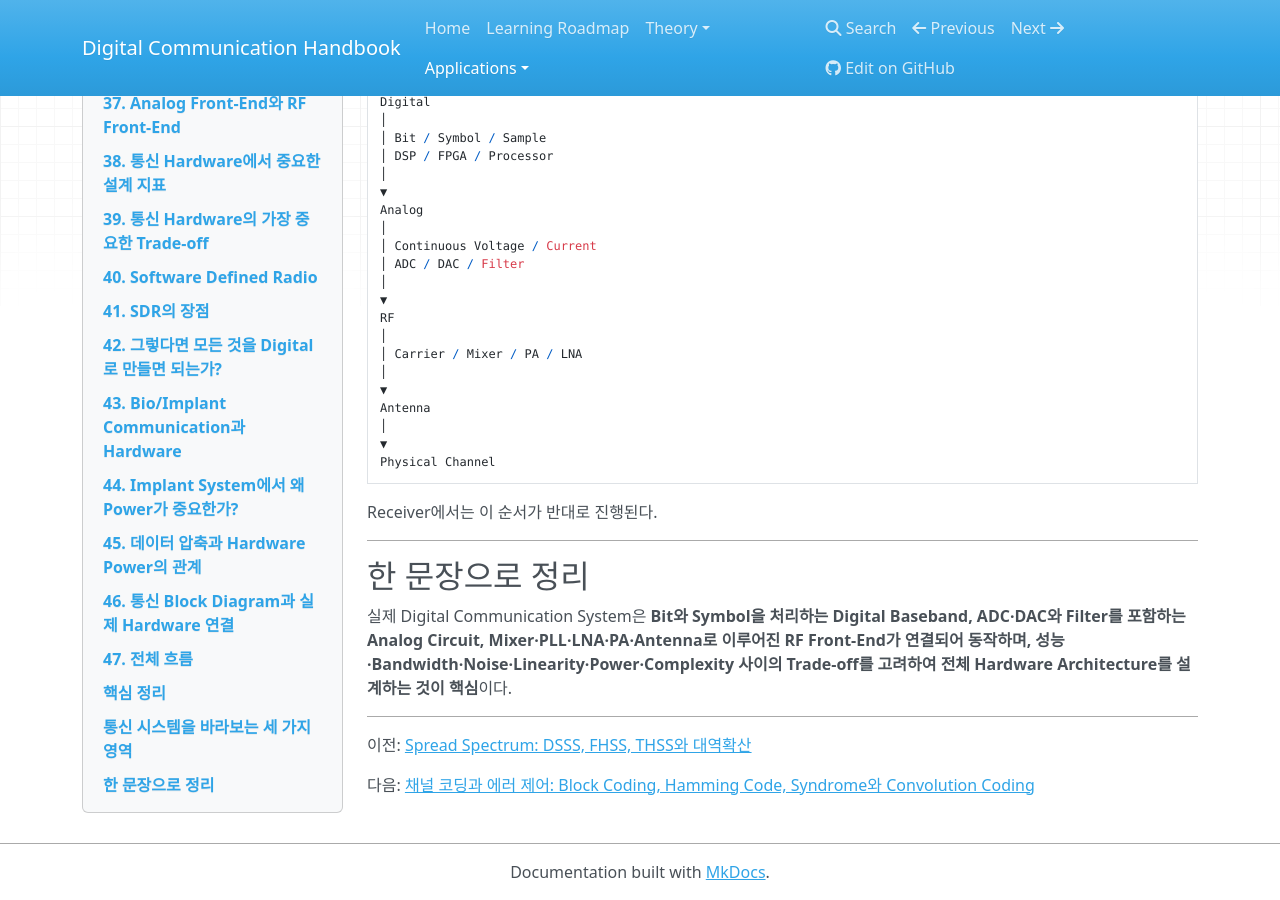
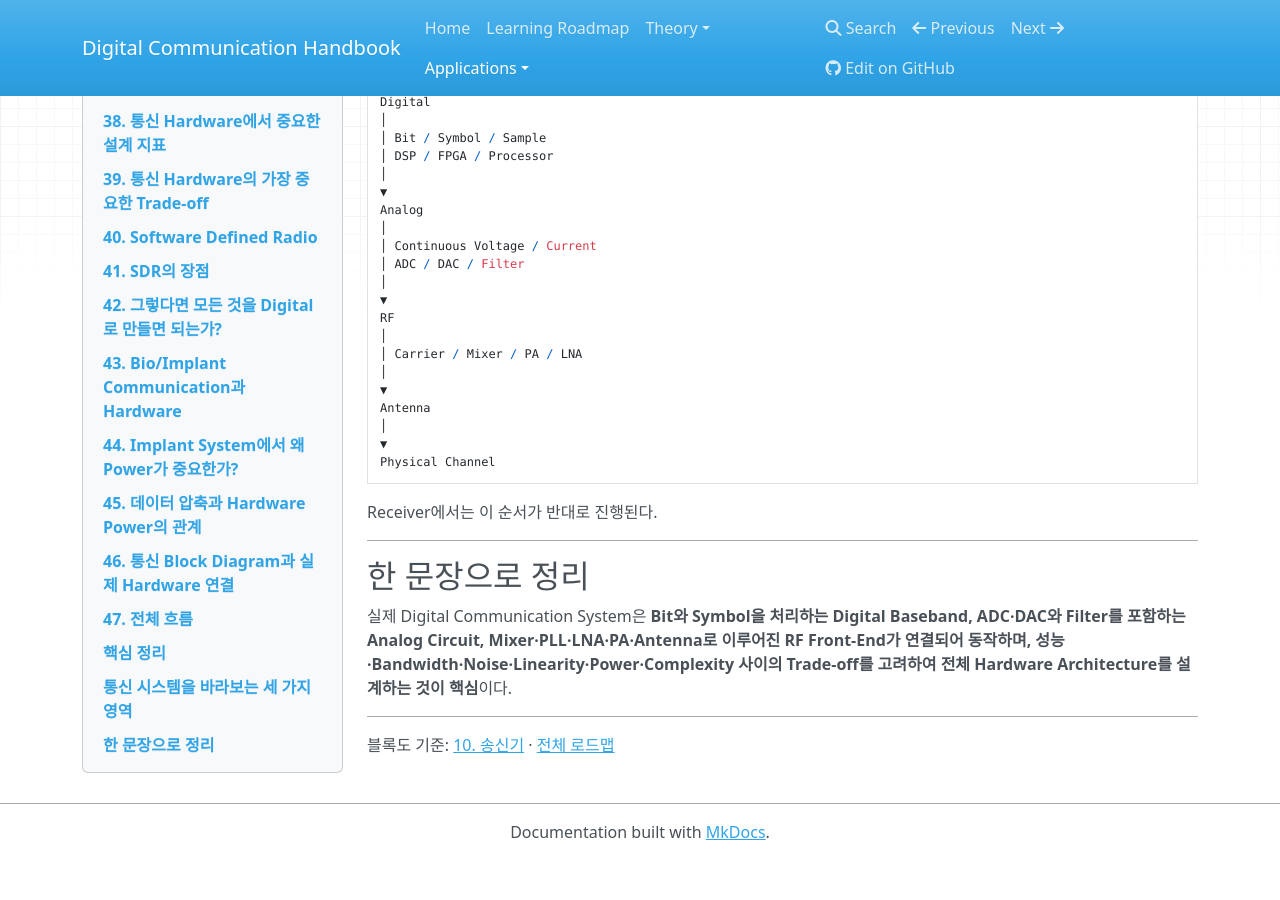
Before and after one commit to minwoo02/digital-communication-handbook, an MkDocs documentation site: the page built from docs/applications/hardware/communication-hardware-design.md, in a window 1280 px wide and 900 px high, scrolled down 32398 px. Built offline with MkDocs 1.6.1, drawn with Linux system fonts in a browser that asks for light colours; nearby versions of some CDN libraries; after the commit the page ends 33258 px from its top, so only the background shows below that.

Commit message:
Align docs/applications/hardware with communication block order

```diff
--- a/docs/applications/hardware/communication-hardware-design.md
+++ b/docs/applications/hardware/communication-hardware-design.md
@@ -2205,6 +2205,4 @@ Receiver에서는 이 순서가 반대로 진행된다.
 
 ---
 
-이전: [Spread Spectrum: DSSS, FHSS, THSS와 대역확산](../../theory/multiple-access/spread-spectrum.md)
-
-다음: [채널 코딩과 에러 제어: Block Coding, Hamming Code, Syndrome와 Convolution Coding](../../theory/coding/channel-coding-and-error-control.md)
+블록도 기준: [10. 송신기](../../blocks/transmitter.md) · [전체 로드맵](../../roadmap.md)
```
